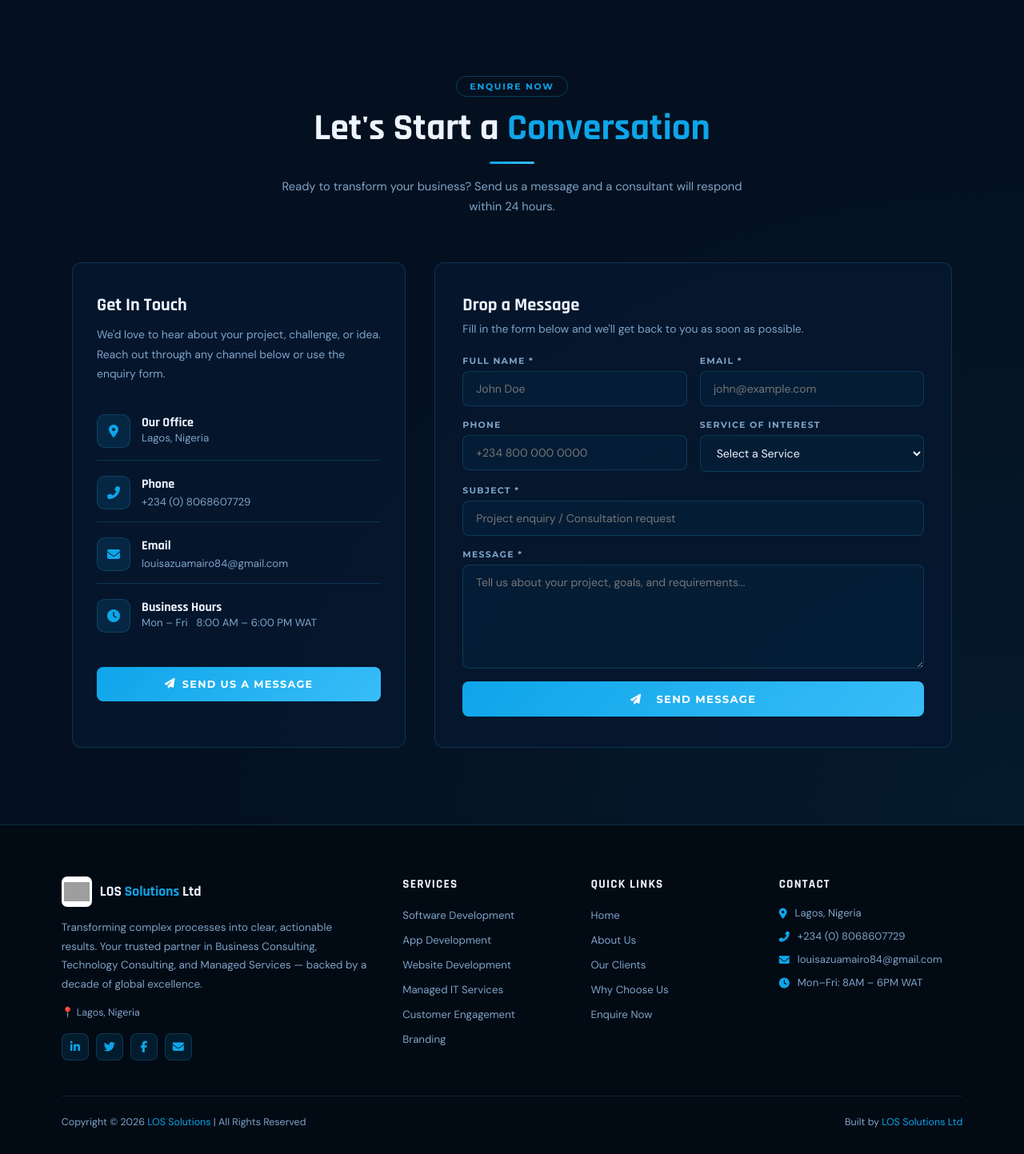
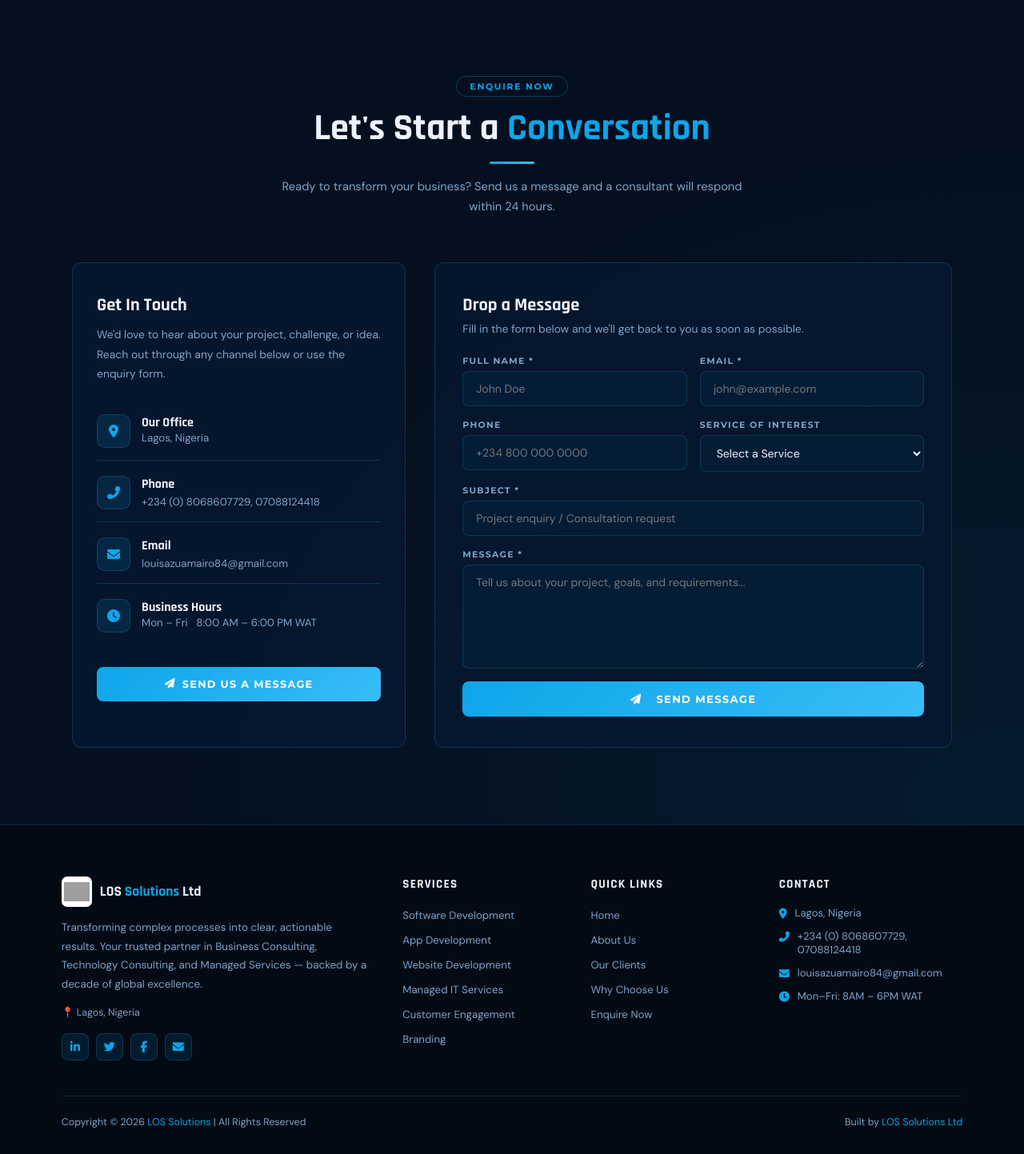
Before and after one commit to Louis-Mario/LOS_Solutions_v2, a Flask app: page / in a window 1280 px wide. Shown: the part 5056-6499 px from the top of the page at 80% size. Run offline with Flask 3, Linux system fonts and the light colour scheme; grey boxes are pictures that could not be loaded.

Commit message:
Update index.html

```diff
--- a/templates/index.html
+++ b/templates/index.html
@@ -569,7 +569,7 @@ footer{background:#020a14;border-top:1px solid var(--border);padding:64px 6% 32p
       </div>
       <div class="ci">
         <div class="ci-icon"><i class="fas fa-phone-alt"></i></div>
-        <div class="ci-text"><h5>Phone</h5><a href="tel:+2348068607729">+234 (0) 8068607729</a></div>
+        <div class="ci-text"><h5>Phone</h5><a href="tel:+2348068607729">+234 (0) 8068607729, 07088124418</a></div>
       </div>
       <div class="ci">
         <div class="ci-icon"><i class="fas fa-envelope"></i></div>
@@ -656,7 +656,7 @@ footer{background:#020a14;border-top:1px solid var(--border);padding:64px 6% 32p
     <div class="fc">
       <h4>Contact</h4>
       <div class="fci"><i class="fas fa-map-marker-alt"></i><p>Lagos, Nigeria</p></div>
-      <div class="fci"><i class="fas fa-phone-alt"></i><a href="tel:+2348068607729">+234 (0) 8068607729</a></div>
+      <div class="fci"><i class="fas fa-phone-alt"></i><a href="tel:+2348068607729">+234 (0) 8068607729, 07088124418</a></div>
       <div class="fci"><i class="fas fa-envelope"></i><a href="mailto:louisazuamairo84@gmail.com">louisazuamairo84@gmail.com</a></div>
       <div class="fci"><i class="fas fa-clock"></i><p>Mon–Fri: 8AM – 6PM WAT</p></div>
     </div>
```
